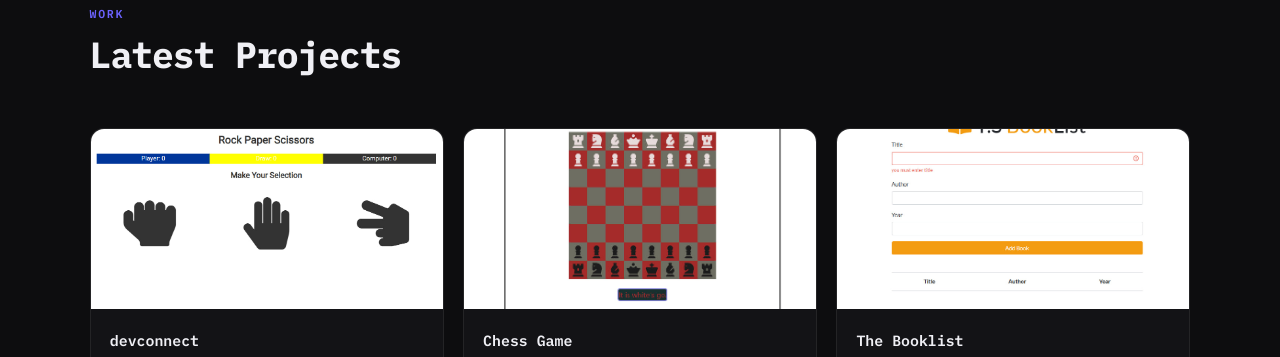
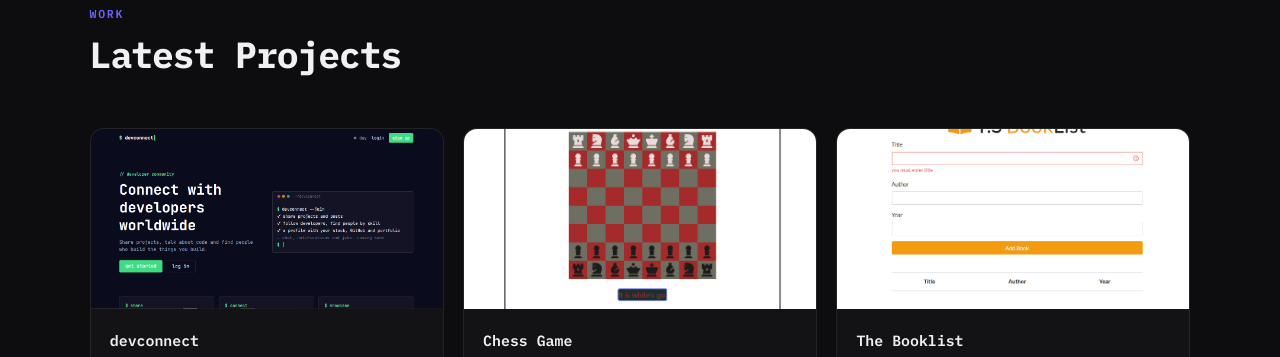
Before and after one commit to Javokhir05/Javokhirbek, a website built with webpack: page portfolio-webpack/public/index.html in a window 1280 px wide. Shown: the part 1620-1977 px from the top of the page. Built offline with nearby package versions, Linux system fonts and the light colour scheme.

Commit message:
Update project image for 'devconnect' in portfolio section

```diff
--- a/portfolio-webpack/public/index.html
+++ b/portfolio-webpack/public/index.html
@@ -190,7 +190,7 @@
     <div class="project-grid">
 
       <div class="project-card reveal">
-        <div class="project-img"><img src="assets/img/portfolio1.jpg" alt="Rock Paper Scissor" /></div>
+        <div class="project-img"><img src="assets/img/portfolio1.png" alt="devconnect" /></div>
         <div class="project-body">
           <h4>devconnect</h4>
           <p>A social platform for developers: share posts, follow people, and showcase your stack, with a monospace terminal-style UI. "only phase 1 is finished"</p>
```
